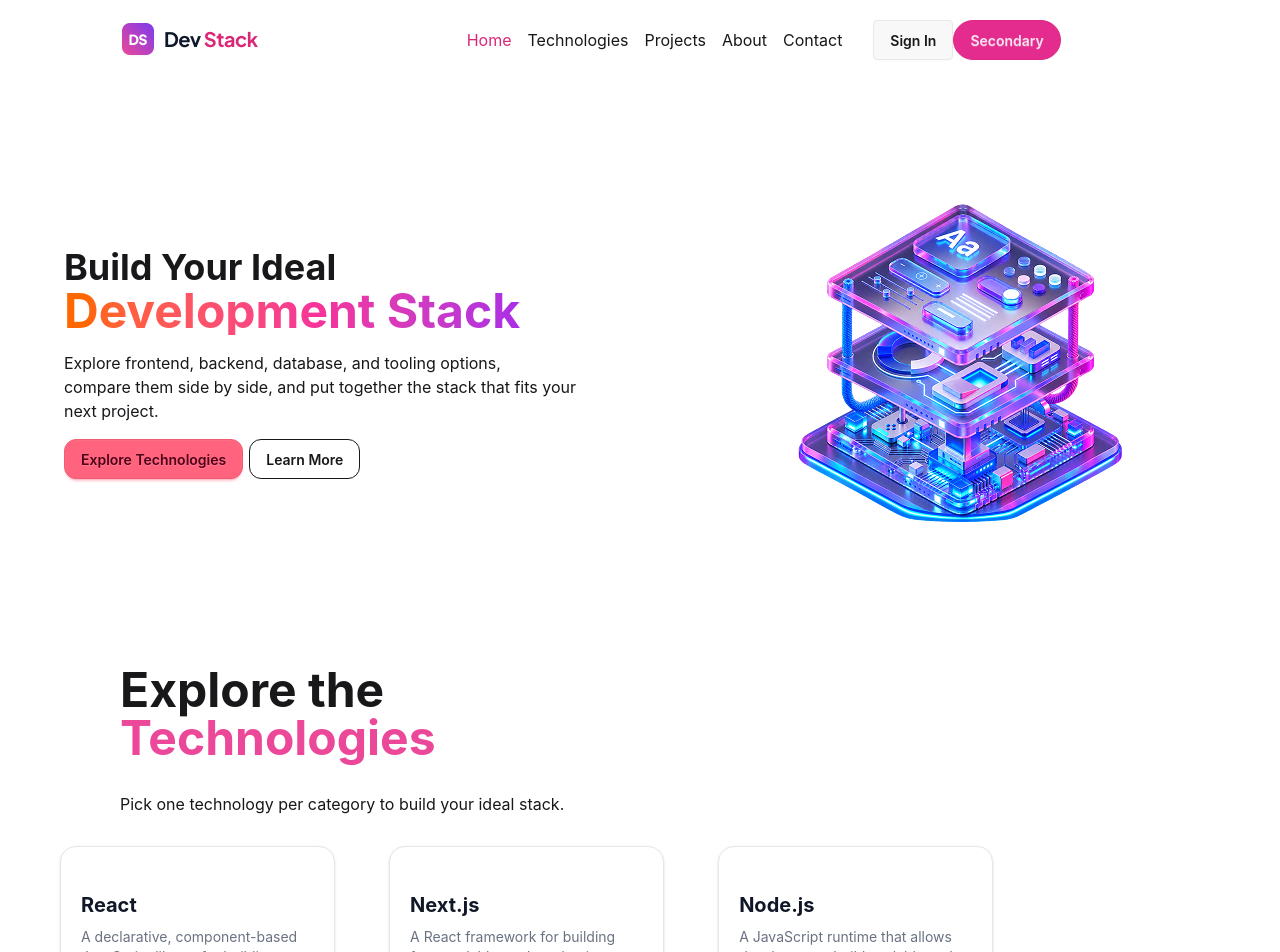
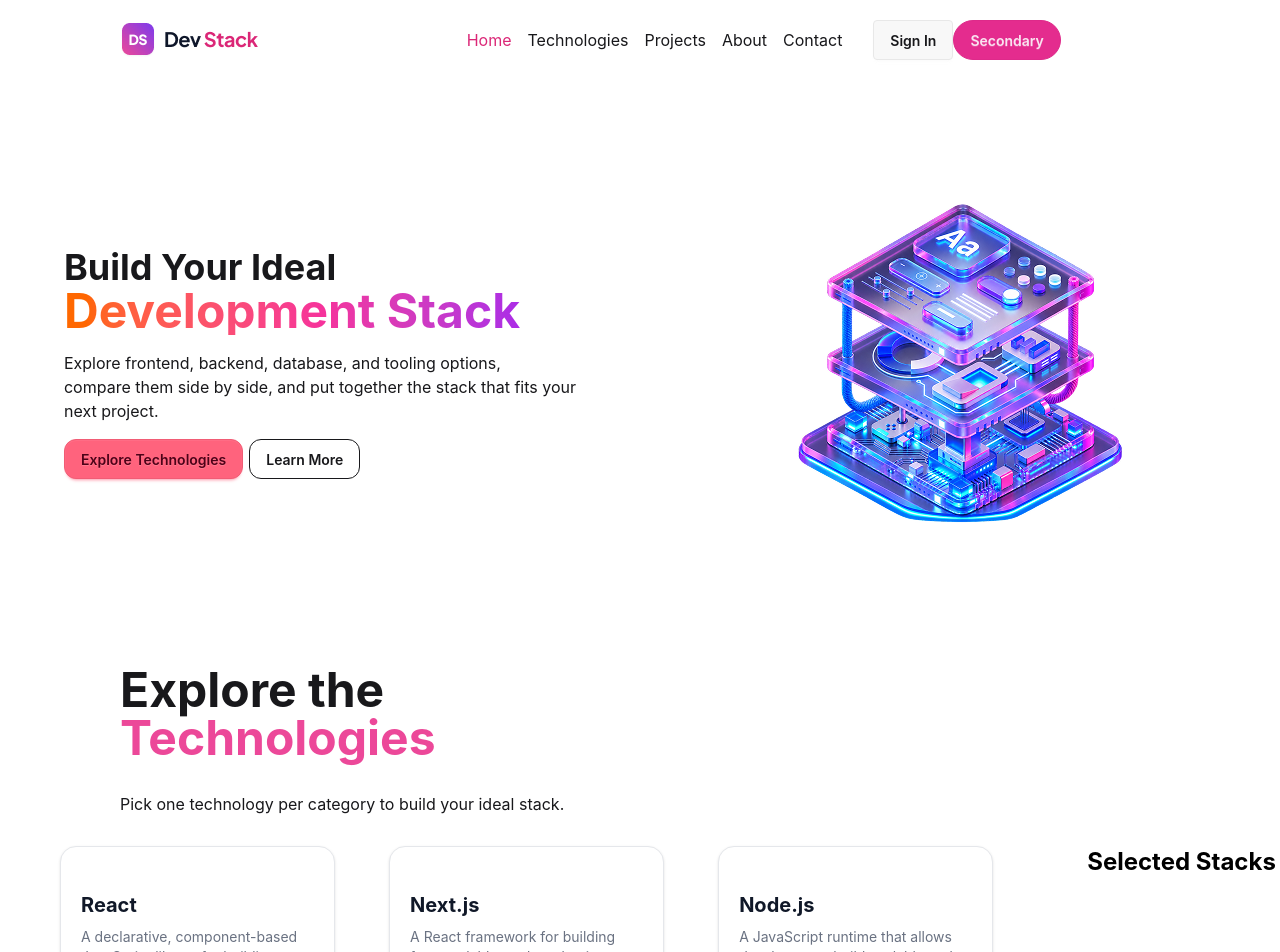
Before and after one commit to ssalehin83-hash/Fifth, a React (Vite) app: page / in a window 1280 px wide. Shown: the top 952 px of the page. Built offline with nearby package versions, Linux system fonts and the light colour scheme.

Commit message:
Again Redecorated

```diff
--- a/index.html
+++ b/index.html
@@ -1,5 +1,5 @@
 <!doctype html>
-<html lang="en">
+<html lang="en" data-theme="light">
   <head>
     <meta charset="UTF-8" />
     <link rel="icon" type="image/svg+xml" href="/favicon.svg" />
--- a/src/Availablecards.tsx
+++ b/src/Availablecards.tsx
@@ -95,7 +95,7 @@ const Availablecards = ({ users }: CardsProps) => {
   {/* Selected Stacks */}
   <div className="w-[250px] ml-10">
 
-    <h3 className="font-bold text-2xl text-white">
+    <h3 className="font-bold text-2xl text-black">
       Selected Stacks
     </h3>
 
```
